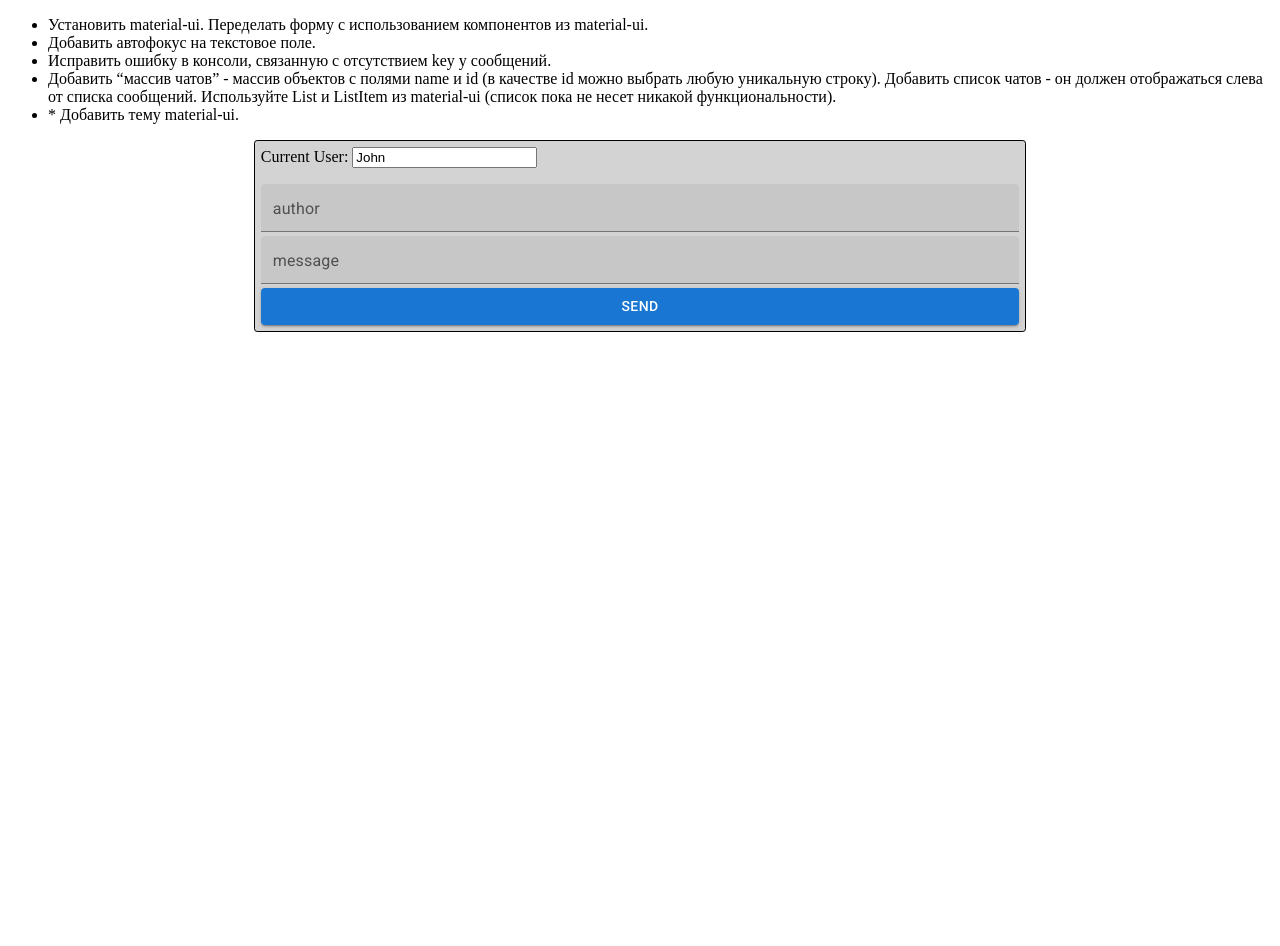
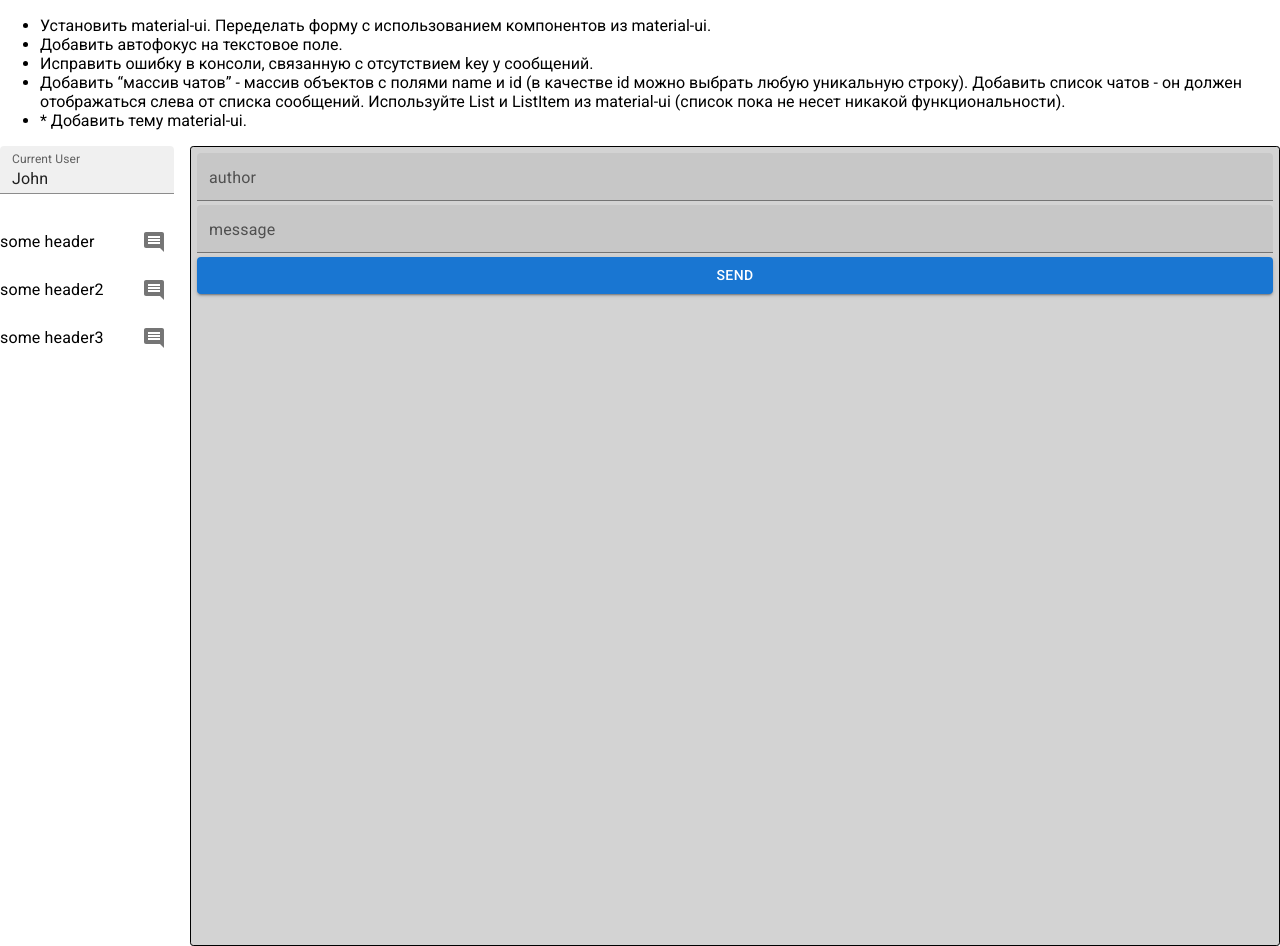
Before and after one commit to WolfManR/GeekBrainsReact, a React (Create React App) app in the folder study/: page /chat in a window 1280 px wide. Before the commit the page ends 800 px from the top, so only its background shows below. Built offline with nearby package versions, Linux system fonts and the light colour scheme.

Commit message:
add chats list, and import icons

```diff
--- a/study/package.json
+++ b/study/package.json
@@ -5,6 +5,7 @@
   "dependencies": {
     "@emotion/react": "^11.10.0",
     "@emotion/styled": "^11.10.0",
+    "@mui/icons-material": "^5.8.4",
     "@mui/material": "^5.10.0",
     "@testing-library/jest-dom": "^5.16.4",
     "@testing-library/react": "^13.3.0",
--- a/study/src/App.css
+++ b/study/src/App.css
@@ -1,15 +1,31 @@
 .App {
+  font-family: roboto;
+}
+
+body {
   margin: 0;
   padding: 0;
 }
 
 .chat {
-  margin: 0 auto;
-  width: 60%;
+  margin: 0;
+  width: 100%;
+  height: 100vh;
+  display: flex;
+}
+
+.side {
+  margin-right: 1rem;
+  display: flex;
+  flex-direction: column;
+}
+
+.chat-group {
   background-color: lightgrey;
   padding: 6px;
   border-radius: 0.2rem;
   border: 1px solid black;
+  width: 100%;
 }
 
 .chat-user {
@@ -18,7 +34,7 @@
 
 .form-message {
   margin-top: 1rem;
-  display:flex;
+  display: flex;
   flex-direction: column;
-  gap: .2rem;
+  gap: 0.2rem;
 }
--- a/study/src/App.js
+++ b/study/src/App.js
@@ -4,6 +4,8 @@ import Tasks from "./components/tasks/Tasks";
 import "./App.css";
 import MessageForm from "./components/messageForm/MessageForm";
 import { ThemeProvider, createTheme } from "@mui/material/styles";
+import ChatsList from "./components/chatsList/ChatsList";
+import { TextField } from "@mui/material";
 
 const botMessage = { author: "Bot", body: "" };
 const theme = createTheme({
@@ -33,6 +35,23 @@ const theme = createTheme({
 function App() {
   const [currentUser, setCurrentUser] = useState("John");
   const [messageList, setMessageList] = useState([]);
+  const [chatsList, setChatsList] = useState([
+    {
+      id: 1,
+      header: "some header",
+      messages: [],
+    },
+    {
+      id: 2,
+      header: "some header2",
+      messages: [],
+    },
+    {
+      id: 3,
+      header: "some header3",
+      messages: [],
+    },
+  ]);
   const [idCounter, setIdCounter] = useState(0);
   const formRef = useRef(null);
 
@@ -70,14 +89,19 @@ function App() {
         <Tasks />
 
         <div className="chat">
-          <div className="chat-user">
-            <label>Current User: </label>
-            <input type="text" value={currentUser} onChange={(e) => setCurrentUser(e.target.value)} />
+          <div className="side">
+            <div className="chat-user">
+              <TextField type="text" label="Current User" value={currentUser} onChange={(e) => setCurrentUser(e.target.value)} />
+            </div>
+
+            <ChatsList chats={chatsList} />
           </div>
 
-          <MessagesList messages={messageList} currentUser={currentUser} />
+          <div className="chat-group">
+            <MessagesList messages={messageList} currentUser={currentUser} />
 
-          <MessageForm onMessageSend={addMessage} ref={formRef} />
+            <MessageForm onMessageSend={addMessage} ref={formRef} />
+          </div>
         </div>
       </div>
     </ThemeProvider>
--- /dev/null
+++ b/study/src/components/chatsList/ChatsList.jsx
@@ -0,0 +1,28 @@
+import React from 'react'
+import List from '@mui/material/List';
+import ListItem from '@mui/material/ListItem';
+import ListItemText from '@mui/material/ListItemText';
+import CommentIcon from '@mui/icons-material/Comment';
+import IconButton from '@mui/material/IconButton';
+
+const ChatsList = ({chats}) => {
+  return (
+    <List sx={{ width: '100%', maxWidth: 360, bgcolor: 'background.paper' }}>
+      {chats.map((chat) => (
+        <ListItem
+          key={chat.id}
+          disableGutters
+          secondaryAction={
+            <IconButton aria-label="comment">
+              <CommentIcon />
+            </IconButton>
+          }
+        >
+          <ListItemText primary={chat.header} />
+        </ListItem>
+      ))}
+    </List>
+  )
+}
+
+export default ChatsList
```
